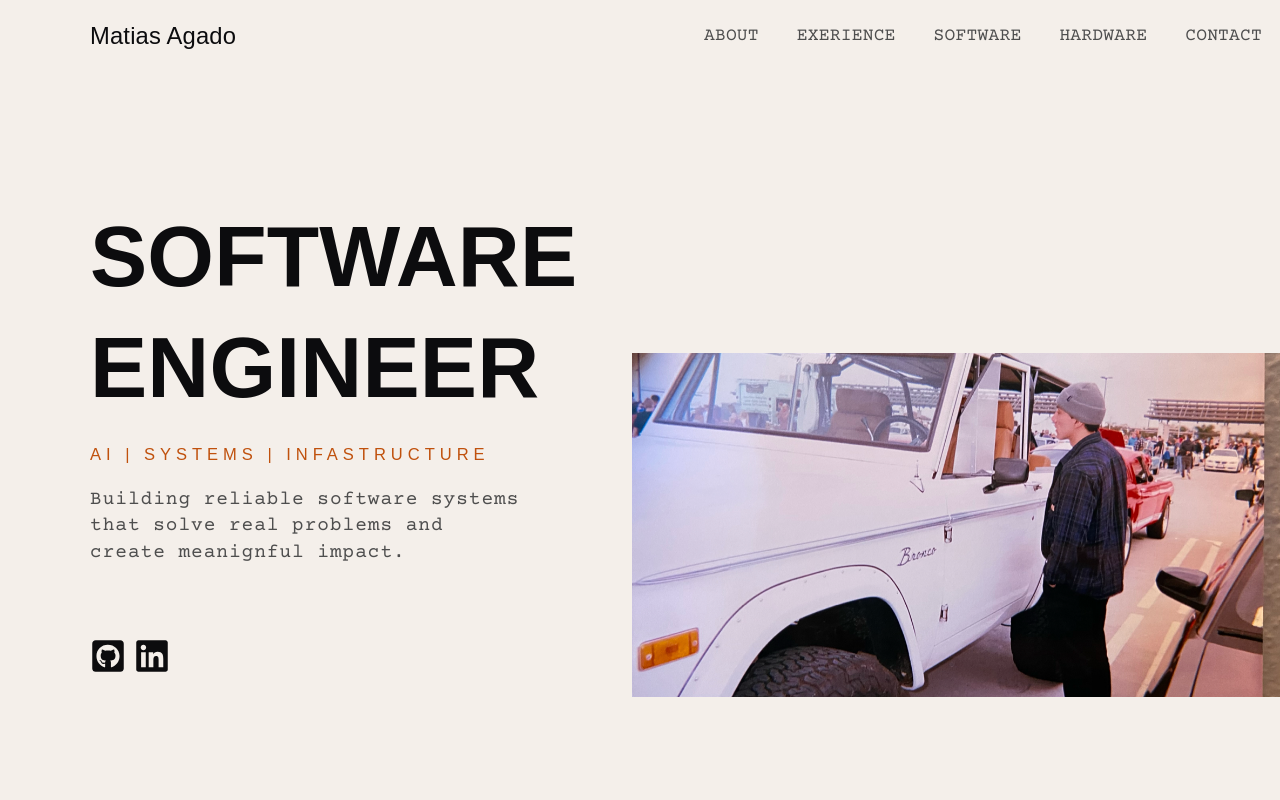
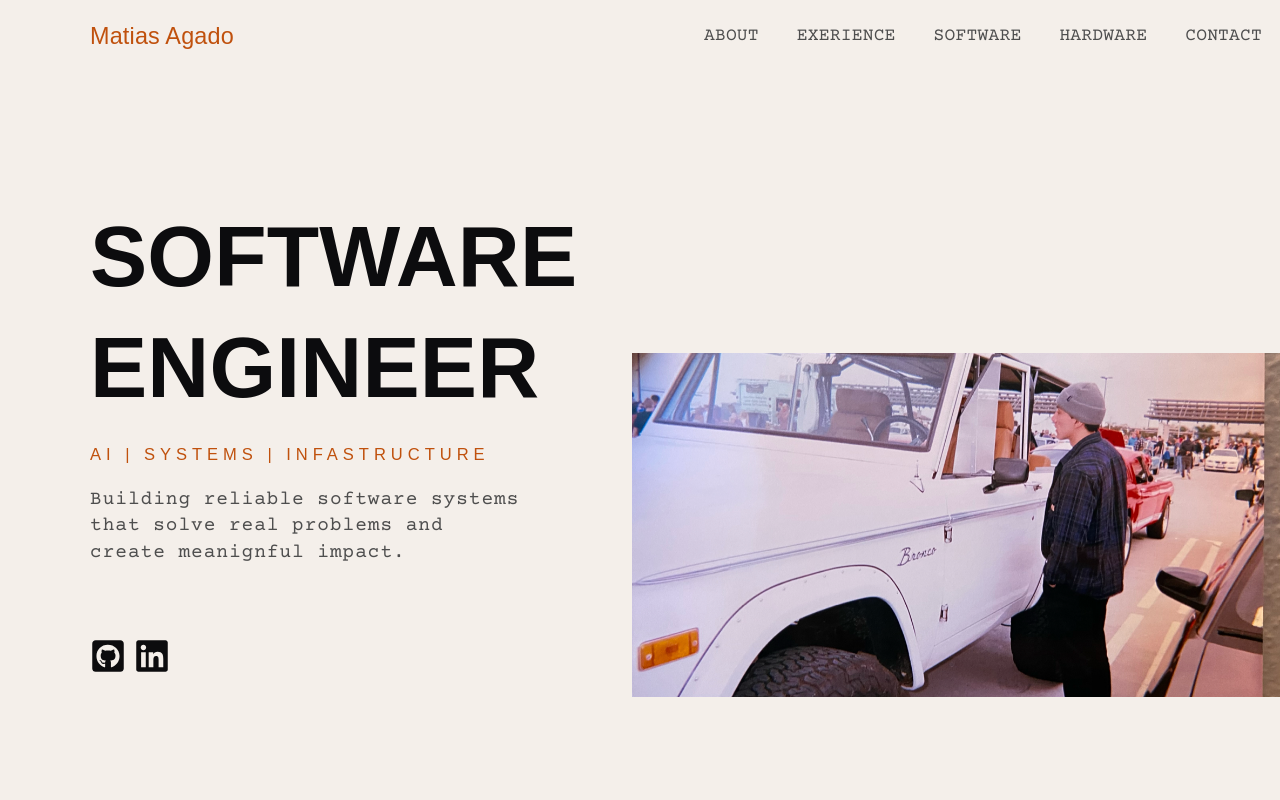
Before and after one commit to matiasagado/portfolio, a React (Vite) app: page / in a window 1280 px wide. In both pictures the pointer is over the link "Matias Agado". Shown: the top 800 px of the page. Built offline with nearby package versions, Linux system fonts and the light colour scheme.

Commit message:
feat: nav logo hover effect

```diff
--- a/src/_components/styles/nav.module.css
+++ b/src/_components/styles/nav.module.css
@@ -22,7 +22,7 @@
 }
 
 .logoContainer a:hover {
-  font-size: 1.32rem;
+  color: var(--accent);
 }
 
 .linksWrapper {
```
